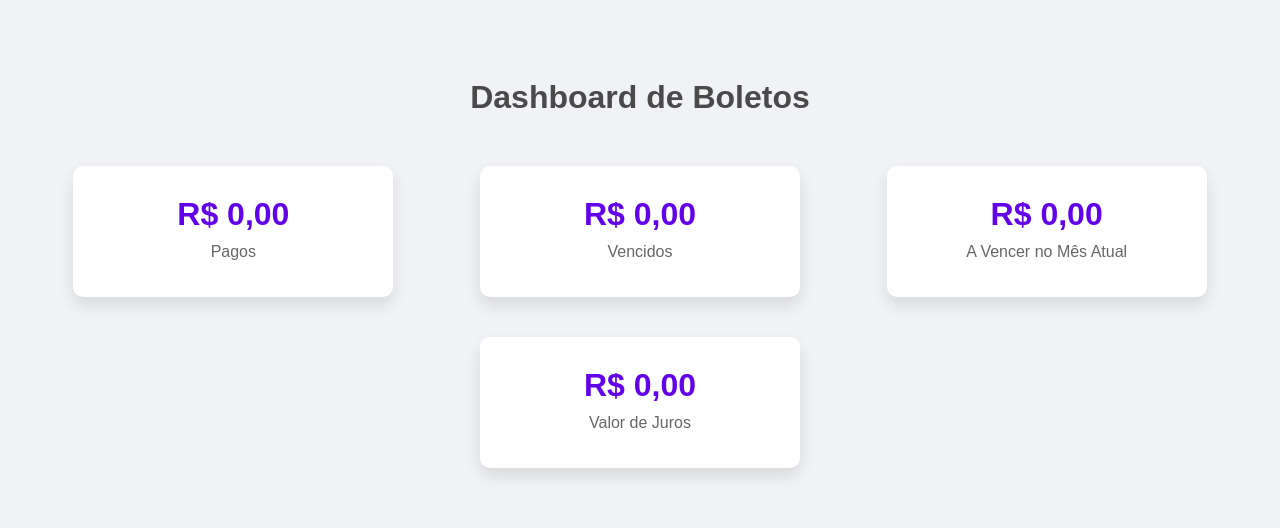
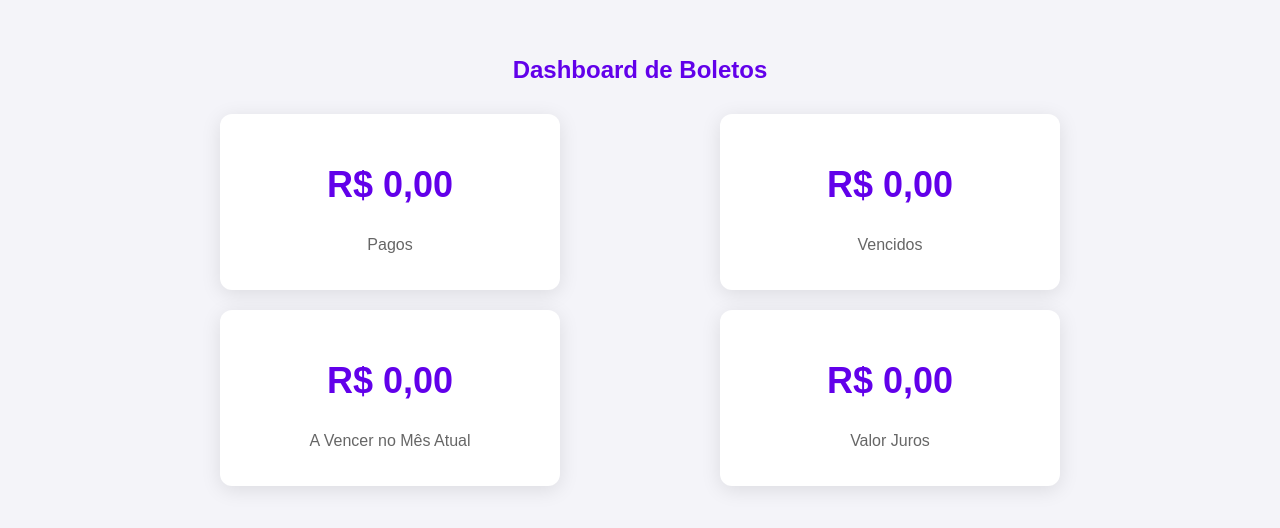
Before and after one commit to iagocamuzzi/boletos, a website: page dashboard.html in a window 1280 px wide. Shown: the part 152-680 px from the top of the page. Drawn offline with Linux system fonts and the light colour scheme; no server answers.

Commit message:
Update dashboard.html

```diff
--- a/dashboard.html
+++ b/dashboard.html
@@ -21,11 +21,11 @@
         const database = getDatabase(app);
 
         function formatarValor(valor) {
-            return parseFloat(valor.replace('R$', '').replace('.', '').replace(',', '.').trim());
+            return parseFloat(valor.replace('R$', '').trim().replace(',', '.'));
         }
 
         function formatarParaReal(valor) {
-            return valor.toLocaleString('pt-BR', { style: 'currency', currency: 'BRL' });
+            return `R$ ${valor.toFixed(2).replace('.', ',')}`;
         }
 
         function carregarDashboard() {
@@ -40,7 +40,7 @@
             let totalJuros = 0;
 
             const hoje = new Date();
-            const mesAtual = hoje.getMonth() + 1;
+            const mesAtual = hoje.getMonth() + 1; // Mês atual (Janeiro = 0, por isso somamos 1)
             const anoAtual = hoje.getFullYear();
 
             onValue(ref(database, 'boletos'), (snapshot) => {
@@ -53,16 +53,17 @@
                     const mesVencimento = vencimento.getMonth() + 1;
                     const anoVencimento = vencimento.getFullYear();
 
+                    // Cálculo de juros caso o valor pago seja maior que o valor da parcela
+                    if (boleto.valorPago) {
+                        const valorPago = formatarValor(boleto.valorPago);
+                        if (valorPago > valorParcela) {
+                            totalJuros += (valorPago - valorParcela);
+                        }
+                    }
+
+                    // Cálculos de pagamentos, vencidos e a vencer
                     if (boleto.status === 'pago') {
                         totalPagos += valorParcela;
-
-                        // Calcular juros apenas se houver diferença a mais no valor pago
-                        if (boleto.valorPago) {
-                            const valorPago = formatarValor(boleto.valorPago);
-                            if (valorPago > valorParcela) {
-                                totalJuros += (valorPago - valorParcela);
-                            }
-                        }
                     } else if (boleto.status === 'pendente') {
                         if (vencimento < hoje) {
                             totalVencidos += valorParcela;
@@ -86,7 +87,7 @@
     <style>
         body {
             font-family: 'Poppins', sans-serif;
-            background-color: #f0f2f5;
+            background-color: #f4f4f9;
             color: #333;
             margin: 0;
             padding: 20px;
@@ -99,37 +100,29 @@
 
         h1 {
             text-align: center;
-            margin-bottom: 40px;
-            font-size: 2rem;
-            color: #4A4A4A;
+            margin-bottom: 20px;
+            font-size: 24px;
+            color: #6200ea;
         }
 
         .card {
             background-color: #fff;
-            border-radius: 10px;
+            border-radius: 12px;
             padding: 20px;
             margin: 10px;
-            width: 280px;
-            box-shadow: 0 8px 16px rgba(0, 0, 0, 0.1);
+            width: 300px;
+            box-shadow: 0 4px 20px rgba(0, 0, 0, 0.1);
             text-align: center;
-            transition: transform 0.2s ease, box-shadow 0.2s ease;
-        }
-
-        .card:hover {
-            transform: translateY(-5px);
-            box-shadow: 0 12px 24px rgba(0, 0, 0, 0.15);
         }
 
         .card h2 {
-            font-size: 2rem;
+            font-size: 36px;
             color: #6200ea;
-            margin: 10px 0;
         }
 
         .card p {
-            font-size: 1rem;
+            font-size: 16px;
             color: #666;
-            margin-top: 0;
         }
 
         .dashboard-container {
@@ -137,8 +130,7 @@
             flex-wrap: wrap;
             justify-content: space-around;
             width: 100%;
-            max-width: 1200px;
-            gap: 20px;
+            max-width: 1000px;
         }
     </style>
 </head>
@@ -159,7 +151,7 @@
         </div>
         <div class="card">
             <h2 id="valorJuros">R$ 0,00</h2>
-            <p>Valor de Juros</p>
+            <p>Valor Juros</p>
         </div>
     </div>
 </body>
```
